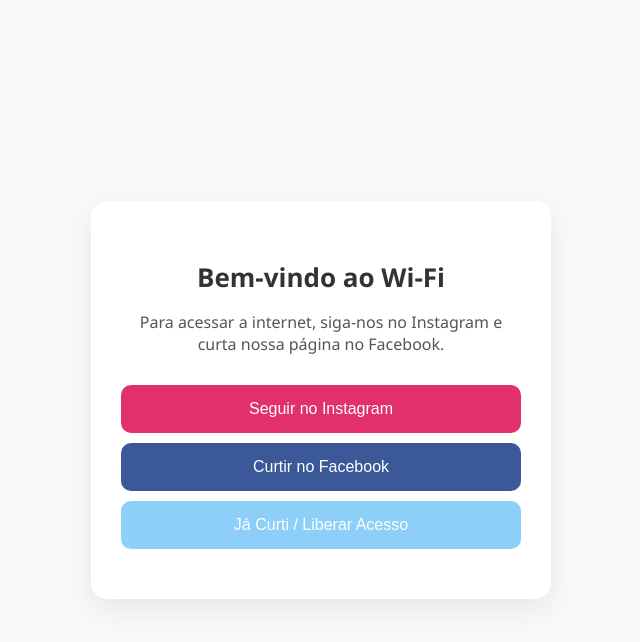
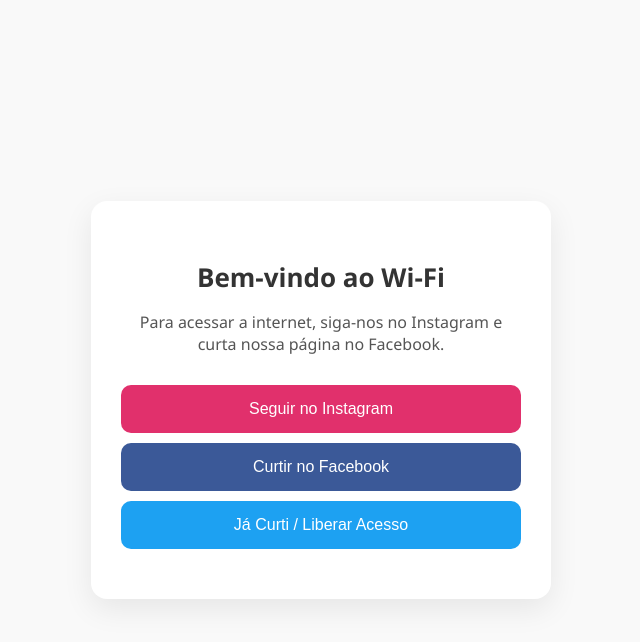
Before and after one commit to jbianchicosta/domotavio.github.io, a plain HTML site: page index.html in a window 1280 px wide. Both pictures are taken after a click on the button "Seguir no Instagram". Shown: the whole page, without its empty margins (319-959 px from the left). Drawn offline with Linux system fonts and the light colour scheme.

Commit message:
Update index.html

```diff
--- a/index.html
+++ b/index.html
@@ -121,7 +121,7 @@
       }
 
       // Ativa o botão quando ambos forem clicados
-      if (clicouInstagram && clicouFacebook) {
+      if (clicouInstagram || clicouFacebook) {
         const botao = document.getElementById('btnLiberar');
         botao.classList.add("enabled");
         botao.disabled = false;
```
